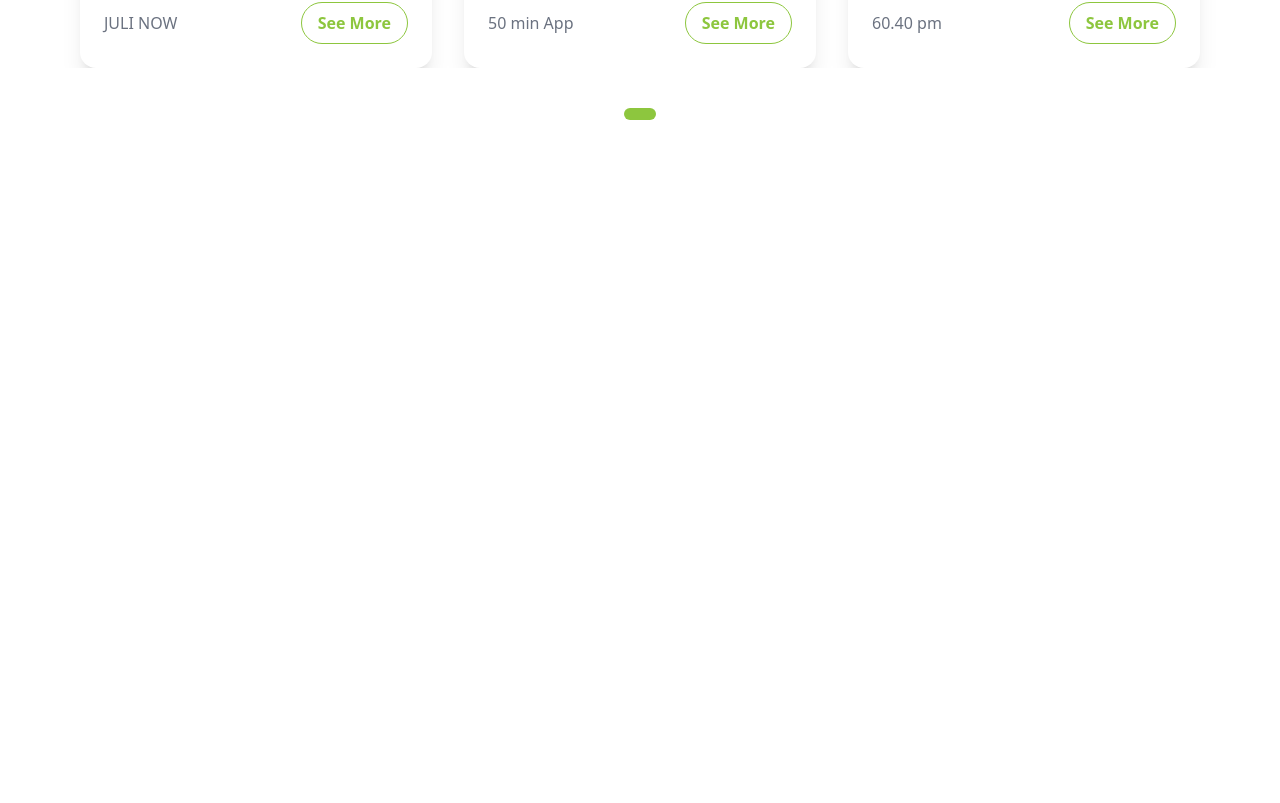
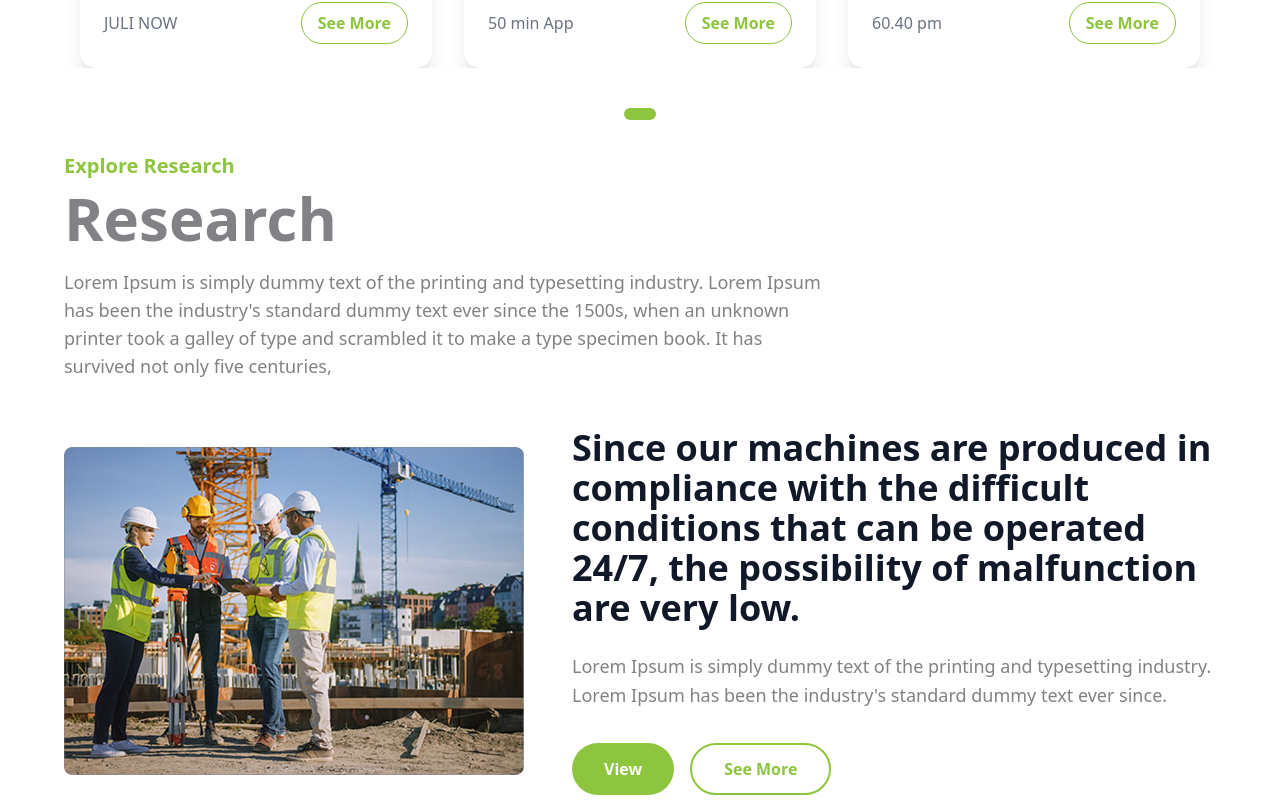
Before and after one commit to supunpramod/CIDA-New-Website, a React (Vite) app in the folder client/: page / in a window 1280 px wide. Shown: the part 2994-3797 px from the top of the page. Before the commit the page ends 3138 px from the top, so only its background shows below. Built offline with nearby package versions, Linux system fonts and the light colour scheme.

Commit message:
i'm working on research.jsx

```diff
--- a/client/src/Components/Home page/Home.jsx
+++ b/client/src/Components/Home page/Home.jsx
@@ -3,6 +3,7 @@ import HeroSlider from './HeroSlider';
 import QuickAction from './QuickAction';
 import SubInstitutes from './SubInstitutes';
 import EventsNews from './EventsNews.jsx';
+import Research from './Research.jsx';
 
 export default function Home() {
     return (
@@ -11,6 +12,7 @@ export default function Home() {
             <QuickAction />
             <SubInstitutes/>
            <EventsNews/>
+           <Research/>
 
         </div>
     );
--- /dev/null
+++ b/client/src/Components/Home page/Research.jsx
@@ -0,0 +1,55 @@
+import React from 'react';
+import Researchimg from '../../assets/research.png';
+
+function Research() {
+  return (
+    <div className="bg-white  py-2 px-10 md:px-16 ">
+      <div className=" mx-auto">
+
+        {/* Header Section */}
+        <div className="mb-12 text-center md:text-left">
+          <h4 className="text-[#8DC63E] font-bold mb-2 inline-block text-xl ">
+            Explore Research
+            {/* Note: The dotted blue outline around 'Research' in the original image is likely an editor selection indicator and not part of the design itself. */}
+          </h4>
+          <h1 className="text-5xl lg:text-6xl font-bold text-[#818285] mb-5 leading-tight">
+            Research
+          </h1>
+          <p className="text-[#818285] text-lg max-w-3xl mx-auto md:mx-0">
+            Lorem Ipsum is simply dummy text of the printing and typesetting industry. Lorem Ipsum has been the industry's standard dummy text ever since the 1500s, when an unknown printer took a galley of type and scrambled it to make a type specimen book. It has survived not only five centuries,
+          </p>
+        </div>
+
+        {/* Content Section: Image and Text/Buttons */}
+        <div className="flex flex-col md:flex-row items-center gap-12">
+
+          {/* Image Column */}
+          <div className="md:w-1/2 lg:w-5/12">
+            <img src={Researchimg} alt="Image" className="w-full h-auto" />
+          </div>
+
+          {/* Text and Buttons Column */}
+          <div className="md:w-1/2 lg:w-7/12">
+            <h2 className="text-4xl lg:text-4xl font-semibold text-gray-900 mb-6 leading-tight">
+              Since our machines are produced in compliance with the difficult conditions that can be operated 24/7, the possibility of malfunction are very low.
+            </h2>
+            <p className="text-[#818285] text-lg mb-8 leading-relaxed">
+              Lorem Ipsum is simply dummy text of the printing and typesetting industry. Lorem Ipsum has been the industry's standard dummy text ever since.
+            </p>
+            <div className="flex flex-wrap gap-4">
+              <button className="bg-[#8DC63E]  text-white font-bold py-3 px-8 rounded-full transition duration-300 ease-in-out transform hover:scale-105">
+                View
+              </button>
+              <button className="border-2 border-[#8DC63E] text-[#8DC63E] font-bold py-3 px-8 rounded-full   transition duration-300 ease-in-out transform hover:scale-105">
+                See More
+              </button>
+            </div>
+          </div>
+
+        </div>
+      </div>
+    </div>
+  );
+}
+
+export default Research;
```
Also changed, not shown: client/src/assets/research.png (added).
